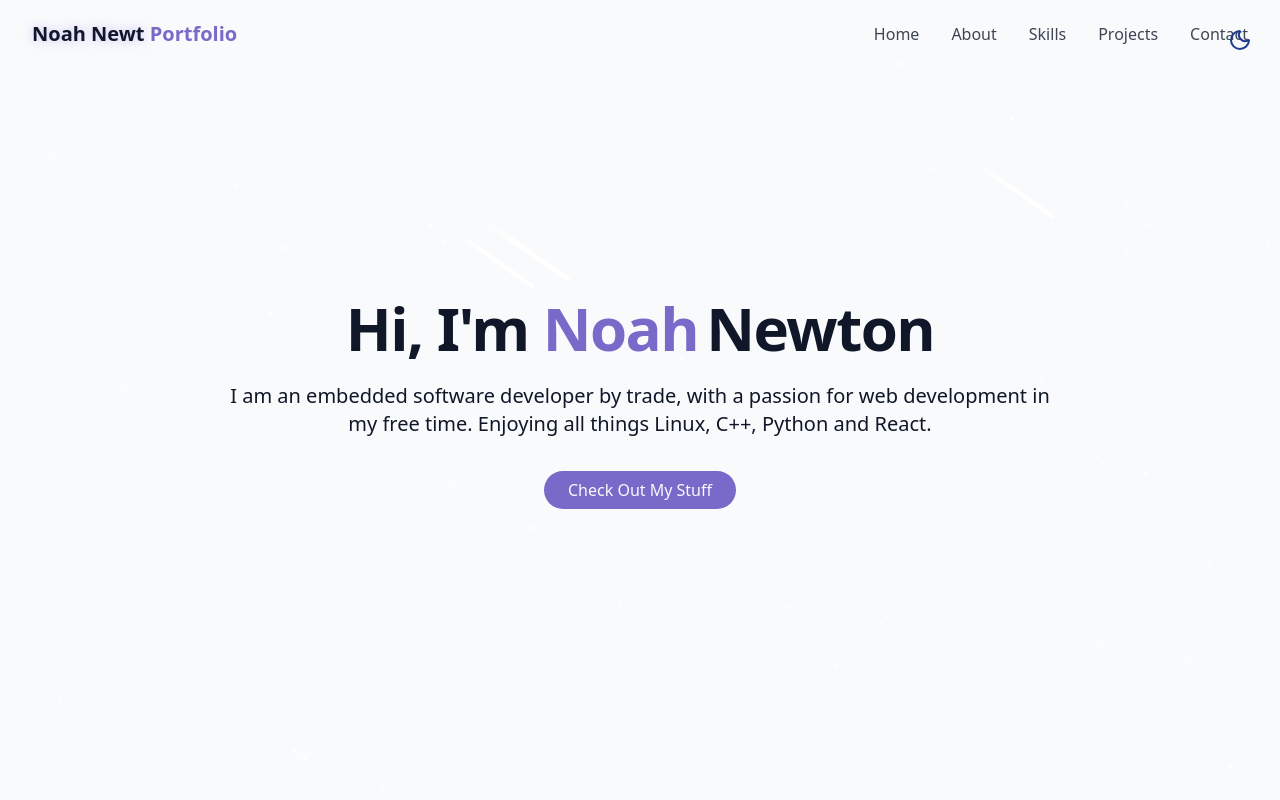
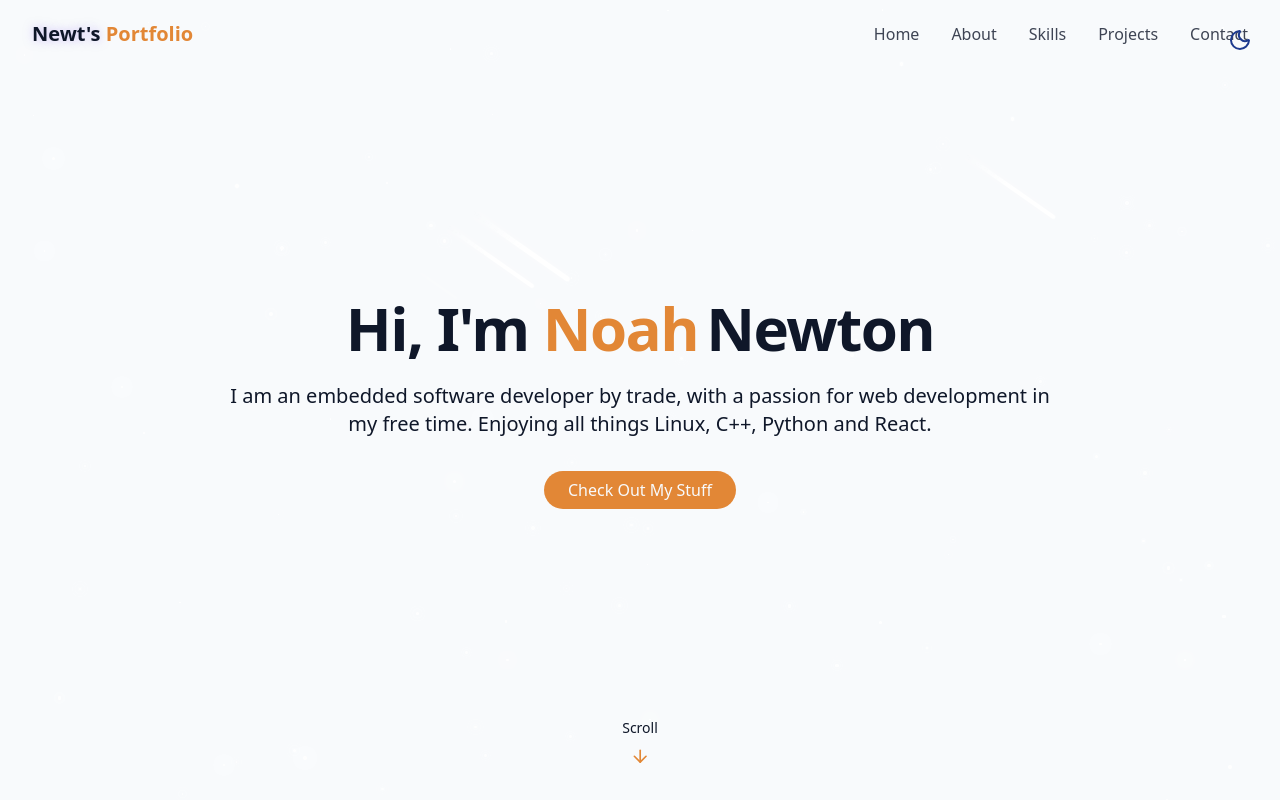
Before and after one commit to noahnewt/newtportfolio, a React (Vite) app: page / in a window 1280 px wide. Built offline with nearby package versions, Linux system fonts and the light colour scheme.

Commit message:
finished hero section for now and updated light mode color scheme

```diff
--- a/src/components/HeroSection.jsx
+++ b/src/components/HeroSection.jsx
@@ -1,3 +1,5 @@
+import { ArrowDown } from "lucide-react";
+
 export const HeroSection = () => {
   return (
     <section
@@ -26,6 +28,10 @@
           </div>
         </div>
       </div>
+      <div className="absolute bottom-8 left-1/2 transform -translate-x-1/2 flex flex-col items-center animate-bounce">
+        <span className="text-sm text-muted-foreground mb-2">Scroll</span>
+        <ArrowDown className="h-5 w-5 text-primary" />
+      </div>
     </section>
   );
 };
--- a/src/components/Navbar.jsx
+++ b/src/components/Navbar.jsx
@@ -37,7 +37,7 @@
            href="#hero"
         >
           <span className="relative z-10">
-            <span className="text-glow text-foreground"> Noah Newt</span> Portfolio
+            <span className="text-glow text-foreground"> Newt's</span> Portfolio
           </span>
         </a>
 
--- a/src/index.css
+++ b/src/index.css
@@ -70,7 +70,7 @@
 
     --card: 0 0% 100%;
 
-    --primary: 250 47% 60%;
+    --primary: 28 75% 55%;
     --primary-foreground: 210 40% 98%;
 
     --border: 214 32% 91%;
```
